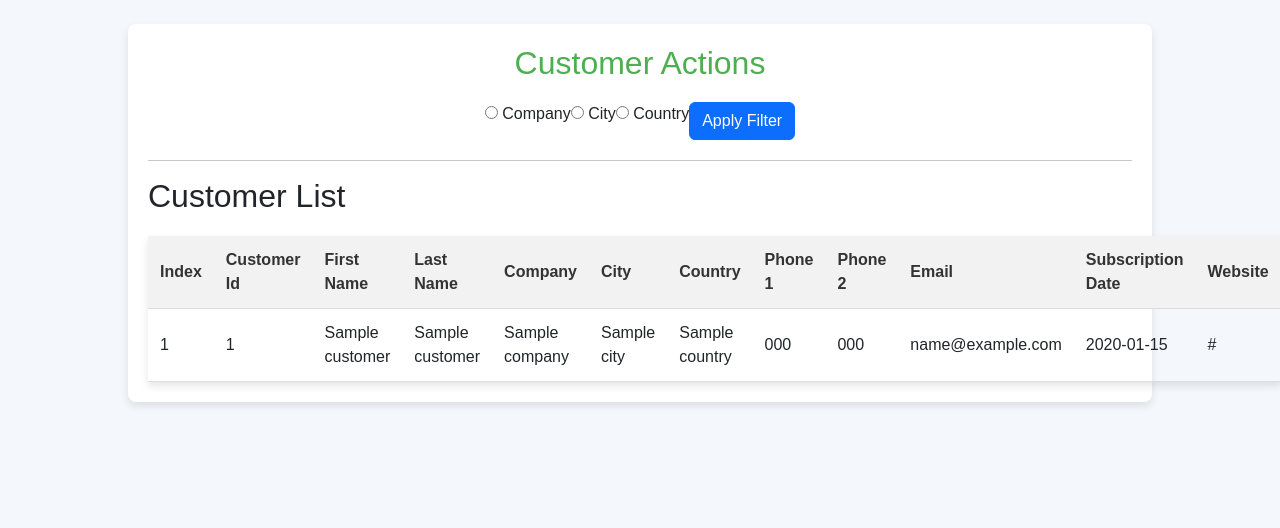
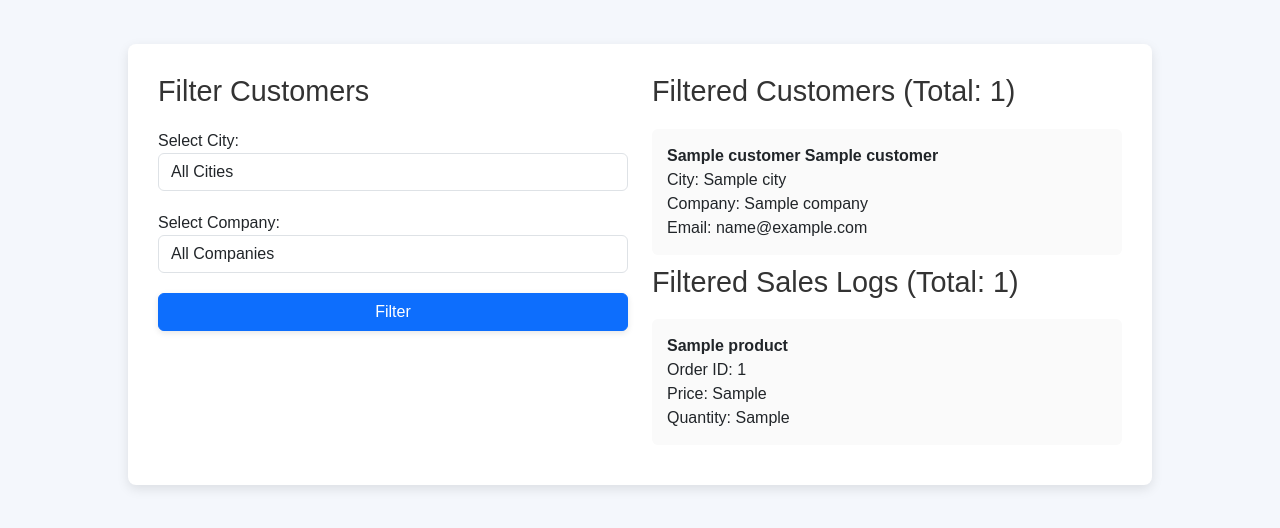
Before and after one commit to isned/projet_ELK, a Flask app: template app/templates/action.html in a window 1280 px wide. Shown: the part 56-584 px from the top of the page. Run offline with Flask 3, Linux system fonts and the light colour scheme; the template is opened without the code that fills it: most values are stand-ins (such as "Sample title", 1, 10 or a date in 2020).

Commit message:
some updates

```diff
--- a/app/templates/action.html
+++ b/app/templates/action.html
@@ -5,6 +5,7 @@
     <meta name="viewport" content="width=device-width, initial-scale=1.0">
     <title>Actions</title>
     <link rel="stylesheet" href="https://cdn.jsdelivr.net/npm/bootstrap@5.3.0/dist/css/bootstrap.min.css">
+    <link href="https://cdnjs.cloudflare.com/ajax/libs/select2/4.0.13/css/select2.min.css" rel="stylesheet" />
     <style>
         /* Styles CSS de la page */
         .navbar {
@@ -14,7 +15,7 @@
             color: #ffffff !important;
         }
         body {
-            font-family: Arial, sans-serif;
+            font-family: 'Arial', sans-serif;
             background-color: #f4f7fc;
             margin: 0;
             padding: 0;
@@ -29,45 +30,58 @@
         .container {
             width: 80%;
             max-width: 1200px;
-            margin: 20px auto;
-            padding: 20px;
+            margin: 100px auto 20px;
+            padding: 30px;
             background-color: white;
-            box-shadow: 0 4px 8px rgba(0, 0, 0, 0.1);
+            box-shadow: 0 4px 12px rgba(0, 0, 0, 0.1);
             border-radius: 8px;
-            margin-top: 80px;
+            background-color: #ffffff;
         }
         h1 {
             color: #4CAF50;
-            font-size: 2em;
+            font-size: 2.5em;
+            margin-bottom: 30px;
+            text-align: center;
+        }
+        h2 {
+            font-size: 1.8em;
             margin-bottom: 20px;
-            text-align: center;
+            color: #333;
         }
         form {
             display: flex;
-            justify-content: center;
+            flex-direction: column;
+            gap: 20px;
             margin-bottom: 20px;
+        }
+        select, button {
+            padding: 12px;
+            font-size: 1.1em;
+            border-radius: 6px;
+            border: 1px solid #ddd;
+        }
+        select {
+            background-color: #f9f9f9;
         }
         button {
             background-color: #4CAF50;
             color: white;
             border: none;
-            padding: 10px 20px;
-            font-size: 1em;
-            border-radius: 5px;
             cursor: pointer;
-            transition: background-color 0.3s;
+            transition: background-color 0.3s ease;
+            box-shadow: 0 2px 6px rgba(0, 0, 0, 0.1);
         }
         button:hover {
             background-color: #45a049;
         }
         table {
             width: 100%;
+            margin-top: 30px;
             border-collapse: collapse;
-            margin-top: 20px;
-            box-shadow: 0 4px 8px rgba(0, 0, 0, 0.1);
+            box-shadow: 0 4px 12px rgba(0, 0, 0, 0.1);
         }
         table th, table td {
-            padding: 12px;
+            padding: 15px;
             text-align: left;
             border-bottom: 1px solid #ddd;
         }
@@ -77,19 +91,52 @@
             font-weight: bold;
         }
         table tr:hover {
+            background-color: #f9f9f9;
+        }
+        .pagination {
+            margin-top: 20px;
+            display: flex;
+            justify-content: center;
+        }
+        .page-item.active .page-link {
+            background-color: #051661;
+            border-color: #051661;
+        }
+        .card {
+            background-color: #ffffff;
+            border-radius: 8px;
+            box-shadow: 0 4px 8px rgba(0, 0, 0, 0.1);
+            margin-top: 30px;
+        }
+        .card-body {
+            padding: 20px;
+        }
+        .card-title {
+            font-size: 1.5em;
+            color: #333;
+        }
+        .list-group-item {
+            padding: 15px;
+            border: none;
+            background-color: #fafafa;
+            margin-bottom: 10px;
+            border-radius: 6px;
+        }
+        .list-group-item:hover {
             background-color: #f1f1f1;
         }
     </style>
 </head>
 <body>
 
-    <nav class="navbar navbar-expand-lg">
+    <!-- Navbar -->
+    <nav class="navbar navbar-expand-lg navbar-dark">
         <div class="container-fluid">
             <a class="navbar-brand" href="#">Uploader</a>
             <div class="collapse navbar-collapse" id="navbarNav">
                 <ul class="navbar-nav ms-auto">
                     <li class="nav-item">
-                        <a class="nav-link" href="{{ url_for('index') }}">Accueil</a>
+                        <a class="nav-link" href="{{ url_for('main.home') }}">Accueil</a>
                     </li>
                     <li class="nav-item">
                         <a class="nav-link" href="{{ url_for('upload') }}">Upload</a>
@@ -106,63 +153,72 @@
     </nav>
 
     <div class="container">
-        <h1>Customer Actions</h1>
+        <div class="row">
+            <!-- Left Column: Filter Form for Customers -->
+            <div class="col-md-6">
+                <h2>Filter Customers</h2>
+                <form method="POST">
+                    <div class="form-group">
+                        <label for="selected_city">Select City:</label>
+                        <select name="selected_city" id="selected_city" class="form-control">
+                            <option value="">All Cities</option>
+                            {% for city in cities %}
+                                <option value="{{ city }}" {% if city == selected_city %}selected{% endif %}>{{ city }}</option>
+                            {% endfor %}
+                        </select>
+                    </div>
 
-        <!-- Formulaire pour filtrer les clients -->
-        <form action="/action" method="POST">
-            <label>
-                <input type="radio" name="filter_by" value="company"> Company
-            </label>
-            <label>
-                <input type="radio" name="filter_by" value="city"> City
-            </label>
-            <label>
-                <input type="radio" name="filter_by" value="country"> Country
-            </label>
-            <button type="submit" class="btn btn-primary">Apply Filter</button>
-        </form>
+                    <div class="form-group">
+                        <label for="selected_company">Select Company:</label>
+                        <select name="selected_company" id="selected_company" class="form-control">
+                            <option value="">All Companies</option>
+                            {% for company in companies %}
+                                <option value="{{ company }}" {% if company == selected_company %}selected{% endif %}>{{ company }}</option>
+                            {% endfor %}
+                        </select>
+                    </div>
 
-        <hr>
+                    <button type="submit" class="btn btn-primary">Filter</button>
+                </form>
+            </div>
 
-        <h2>Customer List</h2>
+            <!-- Right Column: Display Filtered Results (Sales) -->
+            <div class="col-md-6">
+                <h2>Filtered Customers (Total: {{ total_customers }})</h2>
+                <ul class="list-group">
+                    {% for customer in customers %}
+                        <li class="list-group-item">
+                            <strong>{{ customer['First Name'] }} {{ customer['Last Name'] }}</strong><br>
+                            City: {{ customer['City'] }}<br>
+                            Company: {{ customer['Company'] }}<br>
+                            Email: {{ customer['Email'] }}<br>
+                        </li>
+                    {% endfor %}
+                </ul>
 
-        <table>
-            <thead>
-                <tr>
-                    <th>Index</th>
-                    <th>Customer Id</th>
-                    <th>First Name</th>
-                    <th>Last Name</th>
-                    <th>Company</th>
-                    <th>City</th>
-                    <th>Country</th>
-                    <th>Phone 1</th>
-                    <th>Phone 2</th>
-                    <th>Email</th>
-                    <th>Subscription Date</th>
-                    <th>Website</th>
-                </tr>
-            </thead>
-            <tbody>
-                {% for customer in customers %}
-                    <tr>
-                        <td>{{ customer['Index'] }}</td>
-                        <td>{{ customer['Customer Id'] }}</td>
-                        <td>{{ customer['First Name'] }}</td>
-                        <td>{{ customer['Last Name'] }}</td>
-                        <td>{{ customer['Company'] }}</td>
-                        <td>{{ customer['City'] }}</td>
-                        <td>{{ customer['Country'] }}</td>
-                        <td>{{ customer['Phone 1'] }}</td>
-                        <td>{{ customer['Phone 2'] }}</td>
-                        <td>{{ customer['Email'] }}</td>
-                        <td>{{ customer['Subscription Date'] }}</td>
-                        <td>{{ customer['Website'] }}</td>
-                    </tr>
-                {% endfor %}
-            </tbody>
-        </table>
+                <h2>Filtered Sales Logs (Total: {{ total_logs }})</h2>
+                <ul class="list-group">
+                    {% for log in logs %}
+                        <li class="list-group-item">
+                            <strong>{{ log['Product'] }}</strong><br>
+                            Order ID: {{ log['Order ID'] }}<br>
+                            Price: {{ log['Price Each'] }}<br>
+                            Quantity: {{ log['Quantity Ordered'] }}<br>
+                        </li>
+                    {% endfor %}
+                </ul>
+            </div>
+        </div>
     </div>
+
+    <!-- Include JS for Select2 -->
+    <script src="https://cdnjs.cloudflare.com/ajax/libs/select2/4.0.13/js/select2.min.js"></script>
+    <script>
+        $(document).ready(function() {
+            // Initialize Select2 for dropdowns
+            $('select').select2();
+        });
+    </script>
 
 </body>
 </html>
--- a/app/templates/dashboard.html
+++ b/app/templates/dashboard.html
@@ -85,13 +85,14 @@
             <div class="collapse navbar-collapse" id="navbarNav">
                 <ul class="navbar-nav ms-auto">
                     <li class="nav-item">
-                        <a class="nav-link" href="{{ url_for('index') }}">Accueil</a>
+                        <a class="nav-link" href="{{ url_for('main.home') }}">Accueil</a>
+
                     </li>
                     <li class="nav-item">
                         <a class="nav-link" href="{{ url_for('upload') }}">Upload</a>
                     </li>
                     <li class="nav-item">
-                        <a class="nav-link" href="{{ url_for('dashboard') }}">Dashboard</a>
+                        <a class="nav-link" href="{{ url_for('main.home') }}">Dashboard</a>
                     </li>
                     <li class="nav-item">
                         <a class="nav-link" href="{{ url_for('action') }}">Actions</a>
--- a/app/templates/upload.html
+++ b/app/templates/upload.html
@@ -36,7 +36,8 @@
             <div class="collapse navbar-collapse" id="navbarNav">
                 <ul class="navbar-nav ms-auto">
                     <li class="nav-item">
-                        <a class="nav-link" href="{{ url_for('index') }}">Accueil</a>
+                        <a class="nav-link" href="{{ url_for('main.home') }}">Accueil</a>
+
                     </li>
                     <li class="nav-item">
                         <a class="nav-link" href="{{ url_for('upload') }}">Upload</a>
```
Also changed, not shown: app/static/uploads/customers_15.csv (added, +16 -0 lines), run.py (+200 -1 lines).
